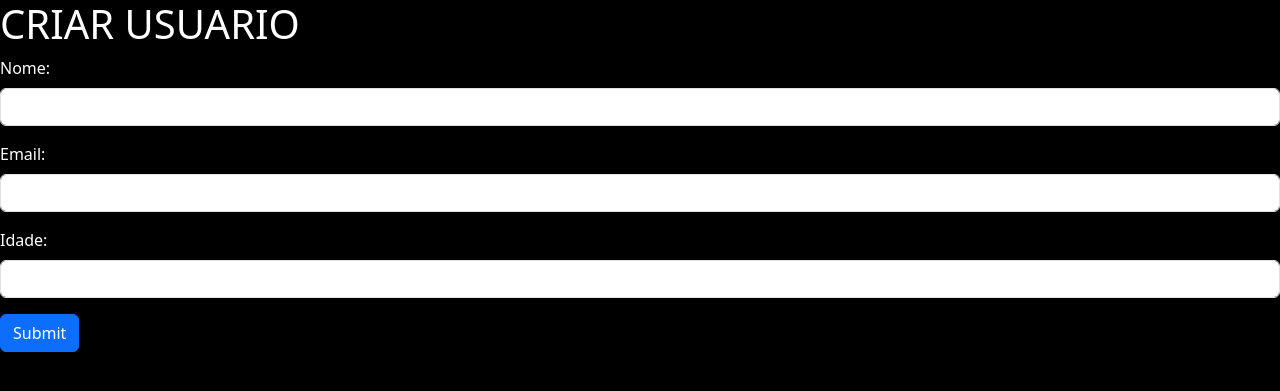
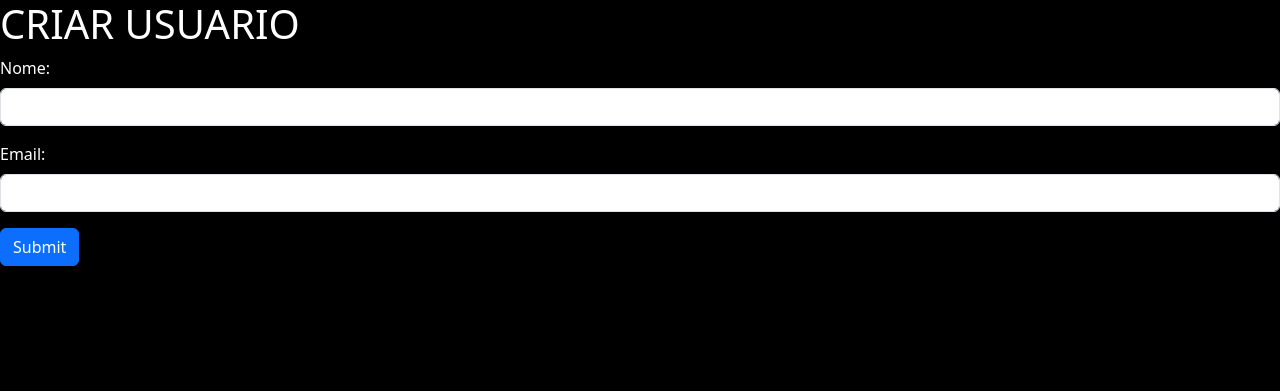
Before and after one commit to R4PTOR-C/Flask_CRUD, a Flask app: page /adicionar_usuario in a window 1280 px wide. Shown: the top 391 px of the page. Run offline with Flask 2, Linux system fonts and the light colour scheme; some libraries are stand-ins or nearby versions.

Commit message:
retirado idade

```diff
--- a/app.py
+++ b/app.py
@@ -25,12 +25,12 @@ def adicionar_usuario():
         # Lógica para adicionar o novo usuário ao banco de dados
         nome = request.form.get('nome')
         email = request.form.get('email')
-        idade = request.form.get('idade')
+
 
         # Conecta-se ao banco de dados e insere o novo usuário
         conn = psycopg2.connect(host='dpg-ciqkhe6nqql4qa7csi10-a.oregon-postgres.render.com', user='rafael', password='PuObkrabERkdbxhSFmGtAuXTum4fTjr5', database='banco_de_dados_rvj4')
         cursor = conn.cursor()
-        cursor.execute('INSERT INTO usuarios (nome, email, idade) VALUES (%s, %s, %s)', (nome, email, idade))
+        cursor.execute('INSERT INTO usuarios (nome, email) VALUES (%s, %s)', (nome, email))
         conn.commit()
         cursor.close()
         conn.close()
@@ -71,11 +71,11 @@ def atualizar_usuario(id):
     # Lógica para atualizar os dados do usuário com o ID fornecido
     nome = request.form.get('nome')
     email = request.form.get('email')
-    idade = request.form.get('idade')
+
 
     conn = psycopg2.connect(host='dpg-ciqkhe6nqql4qa7csi10-a.oregon-postgres.render.com', user='rafael', password='PuObkrabERkdbxhSFmGtAuXTum4fTjr5', database='banco_de_dados_rvj4')
     cursor = conn.cursor()
-    cursor.execute('UPDATE usuarios SET nome = %s, email = %s, idade = %s WHERE id = %s', (nome, email, idade, id))
+    cursor.execute('UPDATE usuarios SET nome = %s, email = %s WHERE id = %s', (nome, email, id))
     conn.commit()
     cursor.close()
     conn.close()
--- a/templates/edit.html
+++ b/templates/edit.html
@@ -15,10 +15,7 @@
         <label for="email" style="color: white">Email:</label>
         <input type="email" id="email" name="email" value="{{ usuario[2] }}" class="form-control">
     </div>
-    <div class="mb-3">
-        <label for="idade" style="color: white">Idade:</label>
-        <input type="number" id="idade" name="idade" value="{{ usuario[3] }}" class="form-control">
-    </div>
+
 
     <button type="submit" class="btn btn-primary">Atualizar</button>
 </form>
--- a/templates/index.html
+++ b/templates/index.html
@@ -17,7 +17,6 @@
                 <th>ID</th>
                 <th>Nome</th>
                 <th>Email</th>
-                <th>Idade</th>
                 <th>Gerenciamento</th>
             </tr>
         </thead>
@@ -27,7 +26,6 @@
         <td>{{ row[0] }}</td>
         <td>{{ row[1] }}</td>
         <td>{{ row[2] }}</td>
-        <td>{{ row[3] }}</td>
         <td>
             <form method="POST" action="{{ url_for('deletar_usuario', id=row[0]) }}">
                 <input type="hidden" name="_method" value="DELETE">
--- a/templates/new.html
+++ b/templates/new.html
@@ -20,10 +20,7 @@
 
   </div>
 
-    <div class="mb-3">
-    <label for="idade" class="form-label" style="color: white">Idade:</label>
-    <input type="number" class="form-control" id="idade"  name="idade">
-  </div>
+
 
     <button type="submit" class="btn btn-primary">Submit</button>
 
```
